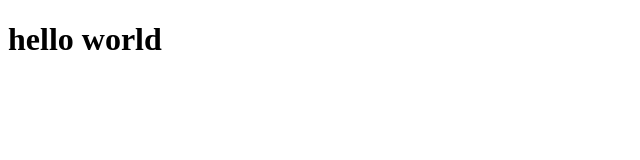
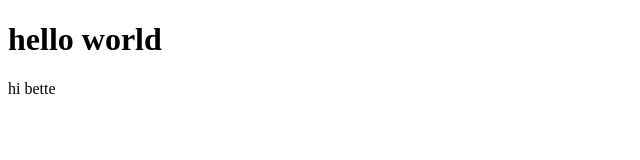
Before and after one commit to pillisatishbabu1810-hash/fsd-project, a plain HTML site: page index.html in a window 1280 px wide. Shown: the full height of the page, 0-640 px from the left. Drawn offline with Linux system fonts and the light colour scheme.

Commit message:
third commit

```diff
--- a/index.html
+++ b/index.html
@@ -9,5 +9,7 @@
     <h1>
         hello world
     </h1>
+    <p>hi bette
+    </p>
 </body>
 </html>
```
